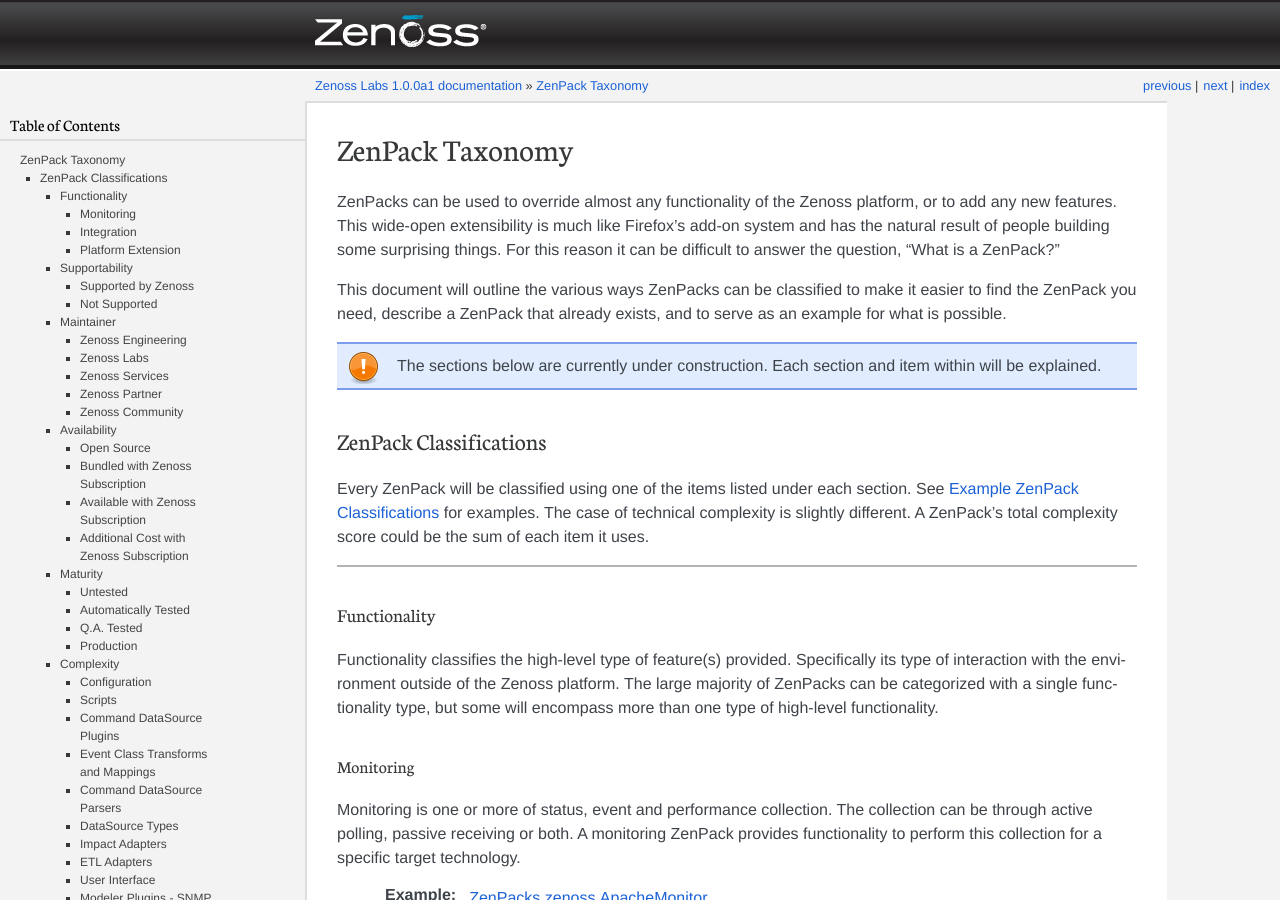
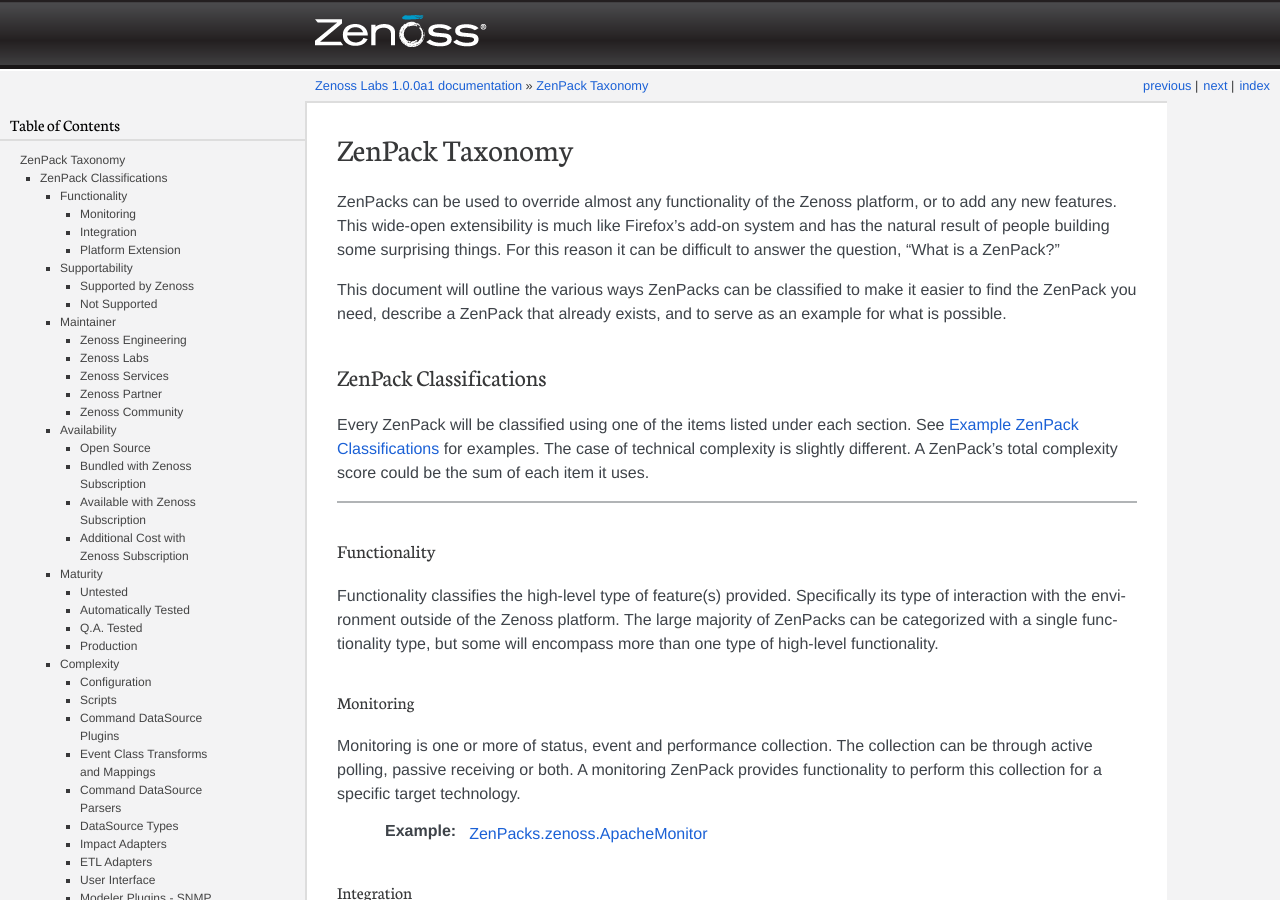
Before and after one commit to zenoss/zenosslabs, a Sphinx documentation site: the page built from docs/zenpack_taxonomy.rst, in a window 1280 px wide and 900 px high. Built offline with Sphinx 7.4.7, drawn with Linux system fonts in a browser that asks for light colours.

```diff
--- a/docs/zenpack_taxonomy.rst
+++ b/docs/zenpack_taxonomy.rst
@@ -11,10 +11,6 @@ surprising things. For this reason it can be difficult to answer the question,
 This document will outline the various ways ZenPacks can be classified to make
 it easier to find the ZenPack you need, describe a ZenPack that already exists,
 and to serve as an example for what is possible.
-
-.. note::
-    The sections below are currently under construction. Each section and item
-    within will be explained.
 
 
 ZenPack Classifications
```
